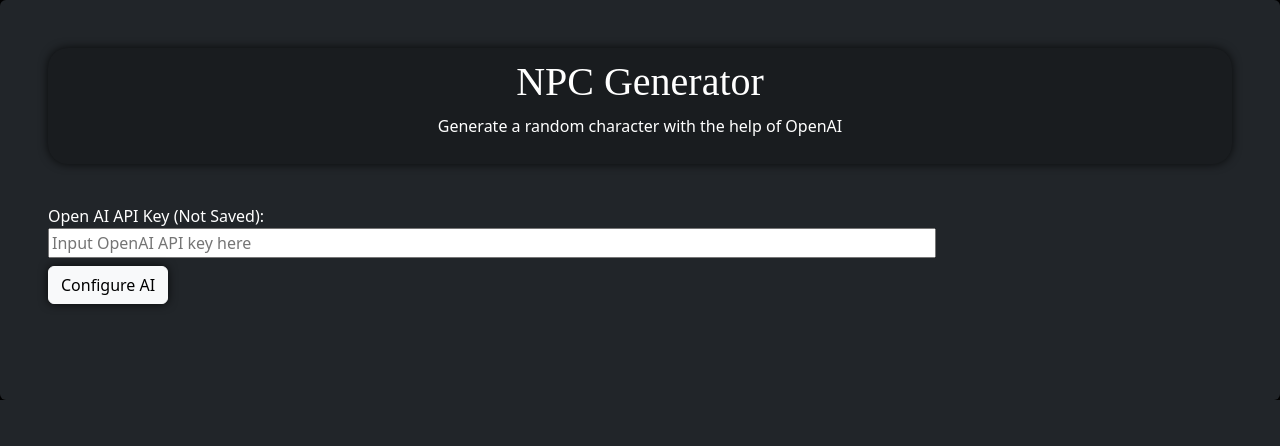
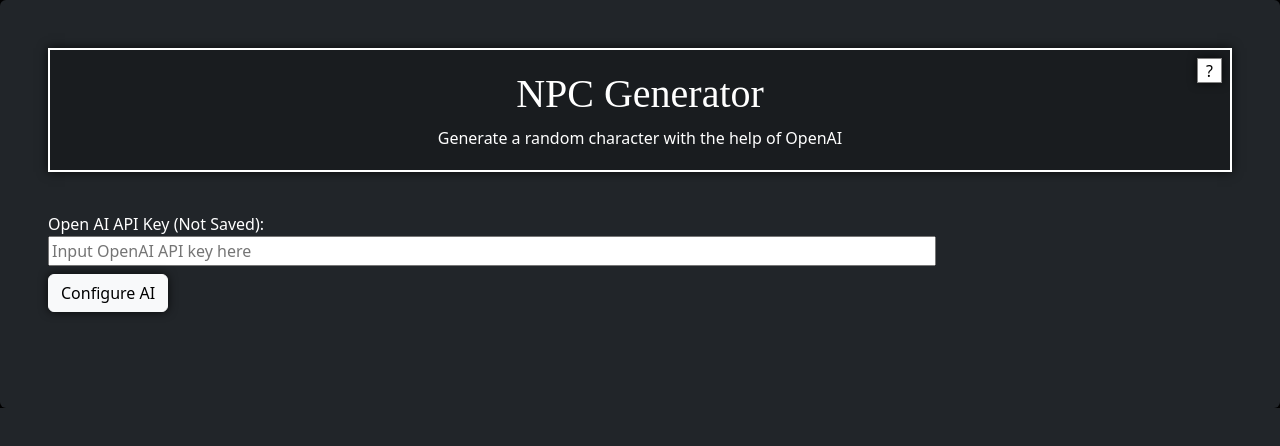
Before and after one commit to mattazz/npc-gen, a React (Vite) app: page / in a window 1280 px wide. Shown: the top 446 px of the page. Built offline with nearby package versions, Linux system fonts and the light colour scheme; a web font is replaced by a local one.

Commit message:
added more styling

```diff
--- a/src/App.css
+++ b/src/App.css
@@ -29,6 +29,7 @@
     padding: 50px;
     border-radius: 10px;
     /* Create box shadow */
+    box-shadow: 0px 0px 10px 0px rgba(0,0,0,0.75);
     -webkit-box-shadow: 0px 0px 10px 0px rgba(0,0,0,0.75);
 }
 h3{
@@ -43,12 +44,14 @@
 }
 
 .App-header{
+    position: relative;
     background-color: #191c1f;
-    padding: 10px;
+    /* padding: 10px; */
     text-align: center;
-    border-radius: 20px;
+    /* border-radius: 20px; */
     margin-bottom: 40px;
     /* Create box shadow */
+    box-shadow: 0px 0px 10px 0px rgba(0,0,0,0.75);
     -webkit-box-shadow: 0px 0px 10px 0px rgba(0,0,0,0.75);
 
 }
@@ -56,6 +59,47 @@
     font-family: 'Rubik Iso';
 }
 
+#header-top{
+    background-color: white;
+    height: 2px;
+    margin-bottom: 20px;
+}
+#header-bottom{
+    background-color: white;
+    height: 2px;
+    margin-top: 20px;
+}
+#header-left{
+    position: absolute;
+    background-color: white;
+    width: 2px;
+    height: 100%;
+    top: 0px;
+}
+#header-right{
+    position: absolute;
+    /* make gradient grey */
+    background-color: white;
+    width: 2px;
+    height: 100%;
+    top: 0px;
+    right: 0px;
+}
+#close-box{
+    width: 25px;
+    height: 25px;
+    position: absolute;
+    top: 10px;
+    right: 10px;
+    background-color: white;
+    border: 1px solid grey;
+    color: black;
+    padding: 0px;
+}
+#close-box:hover{
+    background-color: grey;
+    color: white;
+}
 #customHistory{
     border-radius: 5%;
     padding: 10px;
--- a/src/assets/Components/Header.jsx
+++ b/src/assets/Components/Header.jsx
@@ -10,7 +10,12 @@
     })
     return (
         <animated.header style={spring} className="App-header">
+        <div id='header-top'></div>
+        <div id='header-left'></div>
+        <div id='header-right'></div>
+        <button id='close-box'>?</button>
         <h1>NPC Generator</h1>
         <p>Generate a random character with the help of OpenAI</p>
+        <div id='header-bottom'></div>
         </animated.header>)
 }
```
Also changed, not shown: 1 other file (tests, documents, lock files or other folders).
